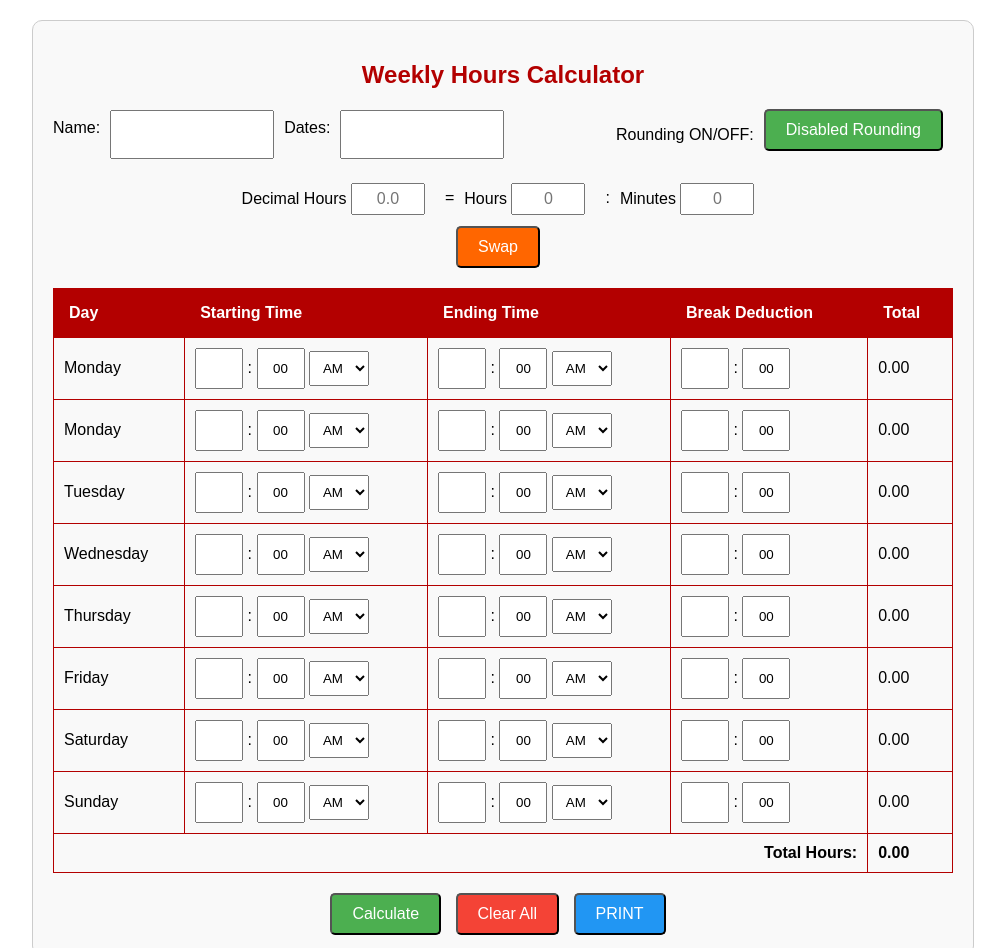
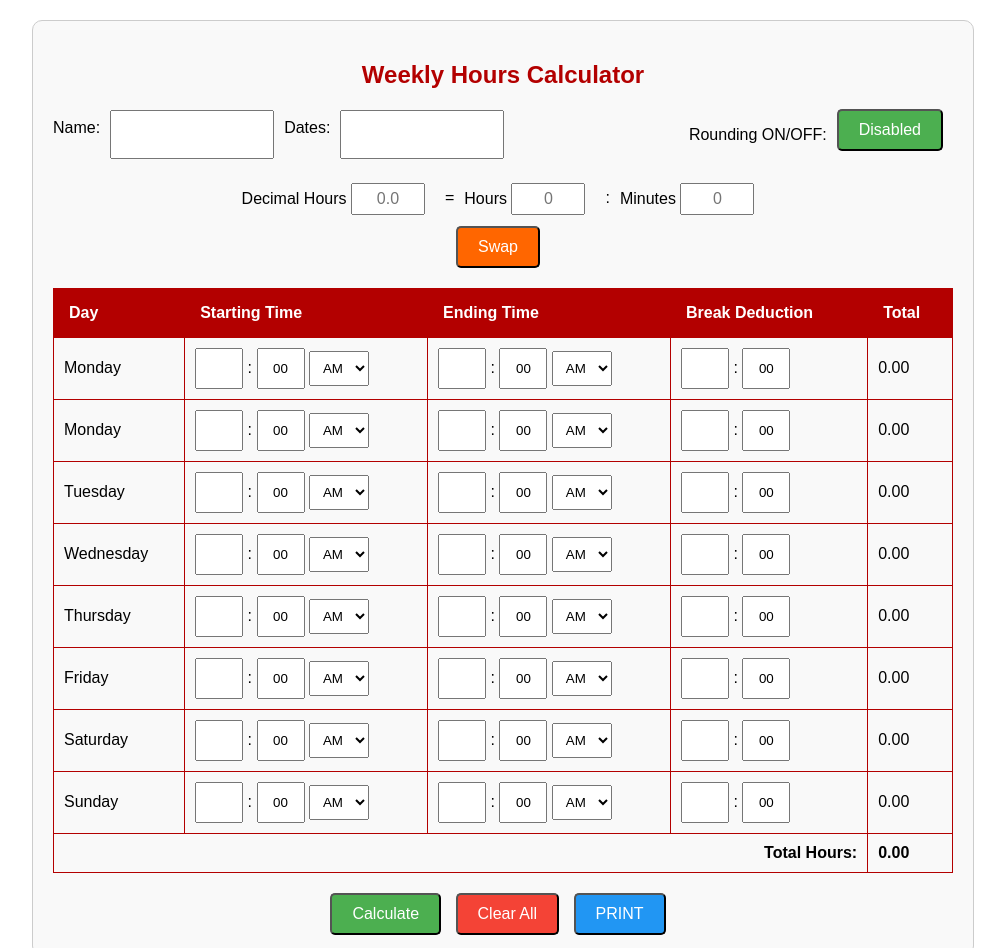
Before and after one commit to asnkhann/calculator, a plain HTML site: page index.html in a window 1280 px wide. Shown: the top 948 px of the page, without its empty margins (137-1142 px from the left). Drawn offline with Linux system fonts and the light colour scheme.

Commit message:
Update index.html

```diff
--- a/index.html
+++ b/index.html
@@ -31,7 +31,7 @@
             <!-- Rounding Toggle Section -->
             <div class="toggle-container">
                 <label for="roundToggle">Rounding ON/OFF:</label>
-                <button id="roundToggle">Disabled Rounding</button>
+                <button id="roundToggle">Disabled</button>
 
             </div>
         </div>
```
